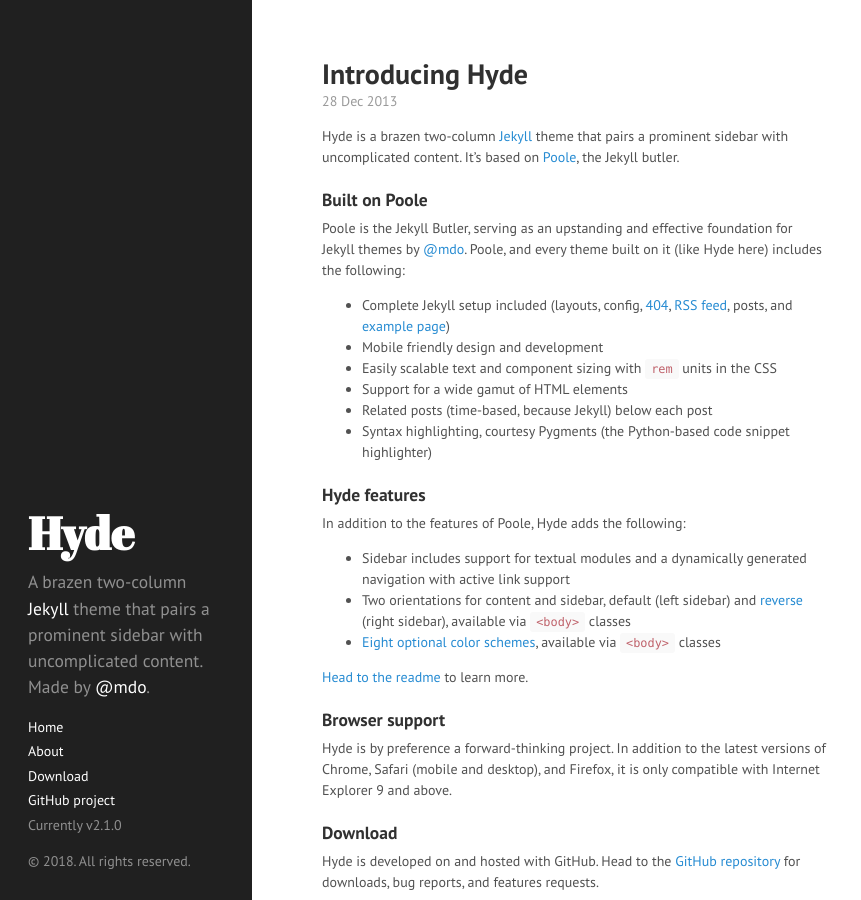
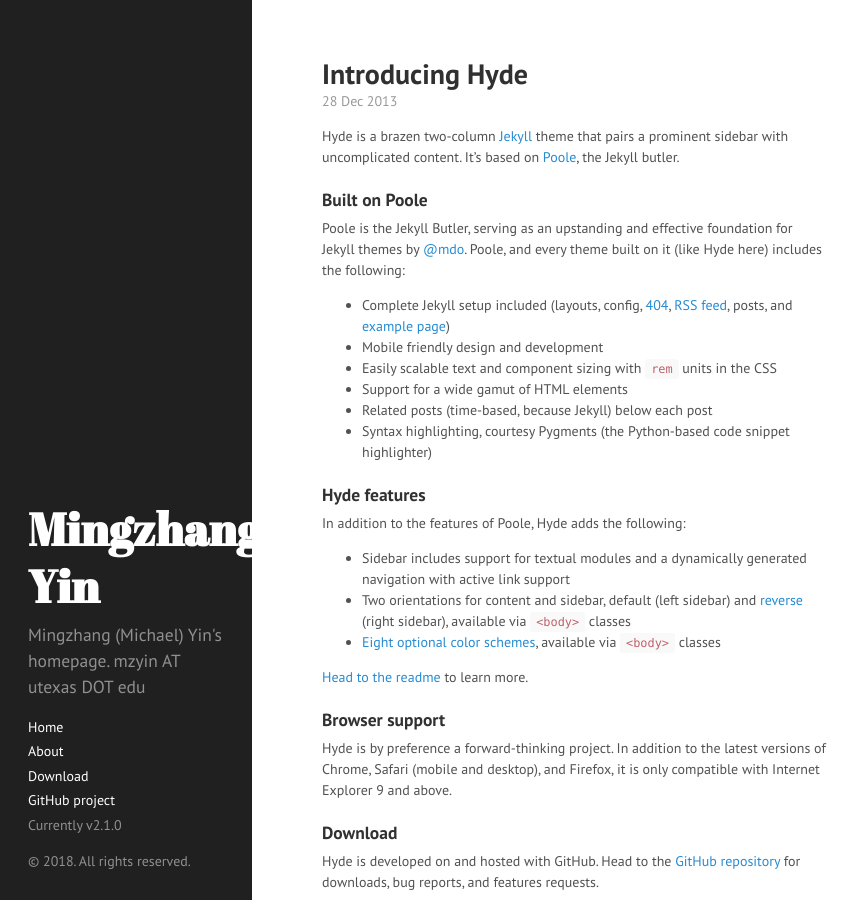
Before and after one commit to mingzhang-yin/mingzhang-yin.github.io, a Jekyll site: the page built from index.html, in a window 1280 px wide and 900 px high. Shown: the whole window, without its empty margins (0-861 px from the left). Built offline with Jekyll 4.4.1, drawn with Linux system fonts in a browser that asks for light colours; Markdown is read by kramdown in place of the engine named in the settings; the list of posts is cut into pages by our own code.

Commit message:
Update _config.yml

```diff
--- a/_config.yml
+++ b/_config.yml
@@ -4,23 +4,26 @@
 
 # Permalinks
 permalink:        pretty
-relative_permalinks: true
+#relative_permalinks: true
 
 # Setup
-title:            Hyde
+title:            Mingzhang Yin
 tagline:          'A Jekyll theme'
-description:      'A brazen two-column <a href="http://jekyllrb.com" target="_blank">Jekyll</a> theme that pairs a prominent sidebar with uncomplicated content. Made by <a href="https://twitter.com/mdo" target="_blank">@mdo</a>.'
-url:              http://hyde.getpoole.com
-baseurl:          /
+#description:      'A brazen two-column <a href="http://jekyllrb.com" target="_blank">Jekyll</a> theme that pairs a prominent sidebar with uncomplicated content. Made by <a href="https://twitter.com/mdo" target="_blank">@mdo</a>.'
+
+description:      Mingzhang (Michael) Yin's homepage.
+                  mzyin AT utexas DOT edu
+url:              https://mingzhangyin.com
+#baseurl:          /
 
 author:
-  name:           'Mark Otto'
-  url:            https://twitter.com/mdo
+  name:           'Mingzhang Yin'
+  url:            https://mingzhangyin.com
 
-paginate:         5
+paginate:         3
 
-# Custom vars
+
 version:          2.1.0
 
 github:
-  repo:           https://github.com/poole/hyde
+  repo:           https://github.com/mingzhang-yin
```
